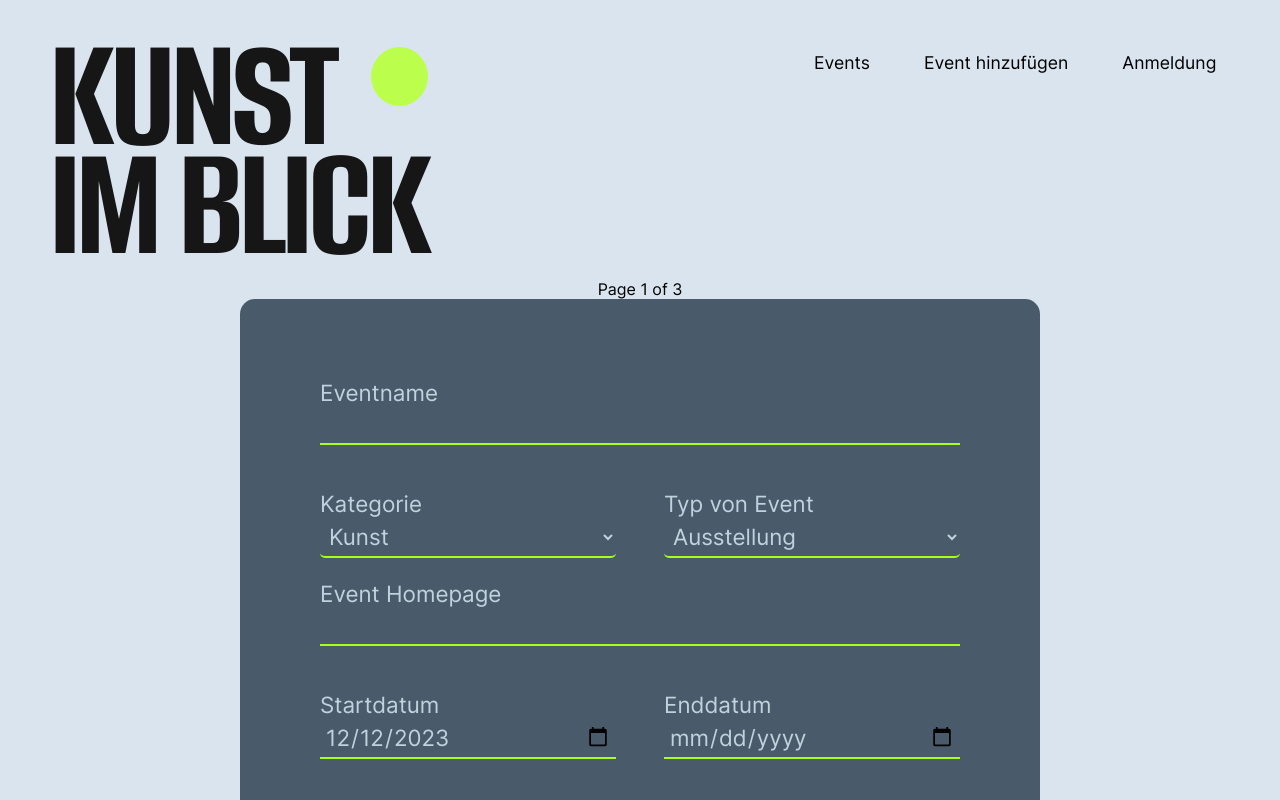
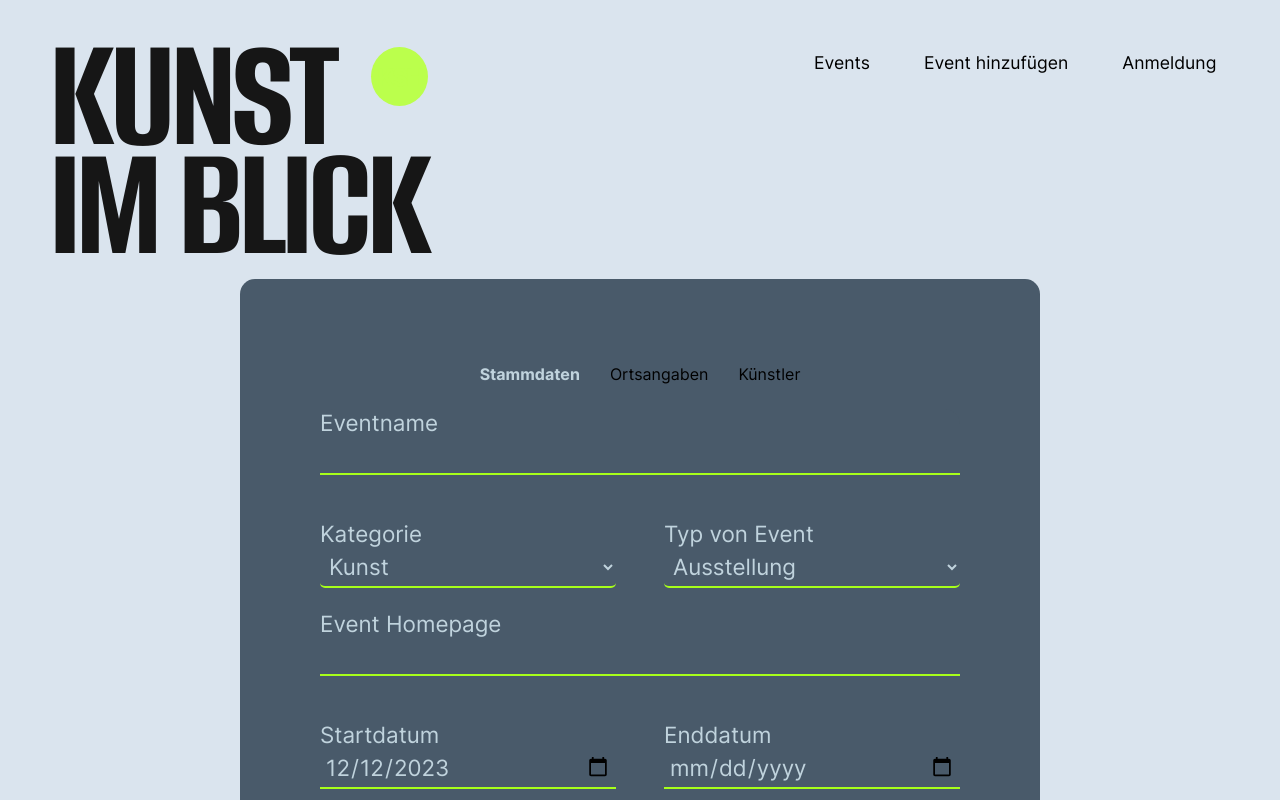
Before and after one commit to NAMASTECH/Kultur-Ausstellungsplattform-frontend, a React (Vite) app: page /event in a window 1280 px wide. Shown: the top 800 px of the page. Built offline with nearby package versions, Linux system fonts and the light colour scheme.

Commit message:
Added Breradcrumbs to AddEventForm

```diff
--- a/src/js/views/event/AddEventForm.jsx
+++ b/src/js/views/event/AddEventForm.jsx
@@ -7,6 +7,7 @@ import axios from "axios";
 import { EventContext } from "../../context/EventContext.jsx";
 import SelectComponent from "../../components/SelectComponent.jsx";
 import ArtistInputs from "../../components/ArtistInputs/ArtistInputs.jsx";
+import Breadcrumbs from "../../components/Breadcrumbs/Breadcrumbs.jsx"
 import "./AddEventForm.scss";
 import { useNavigate } from "react-router-dom";
 
@@ -273,8 +274,10 @@ export default function AddEventForm() {
   return (
     <section className="add__event">
       {/* <h2>Event erstellen</h2> */}
-      <p>{`Page ${PageNo} of 3`}</p>
+      {/* <p>{`Page ${PageNo} of 3`}</p> */}
       <form id="addEvent-form" onSubmit={handleSubmit}>
+        <Breadcrumbs pageNo={PageNo} setPageNo={setPageNo} />
+
         <div
           className="page_add_form"
           style={{ display: PageNo == 1 ? "block" : "none" }}
@@ -376,7 +379,6 @@ export default function AddEventForm() {
             onChange={handleDescriptionChange}
           ></textarea>
         </div>
-
         <div
           className="page_add_form"
           style={{ display: PageNo == 2 ? "block" : "none" }}
@@ -486,6 +488,6 @@ export default function AddEventForm() {
           </button>
         </div>
       </form>
-    </section>
+    </section >
   );
 }
```
